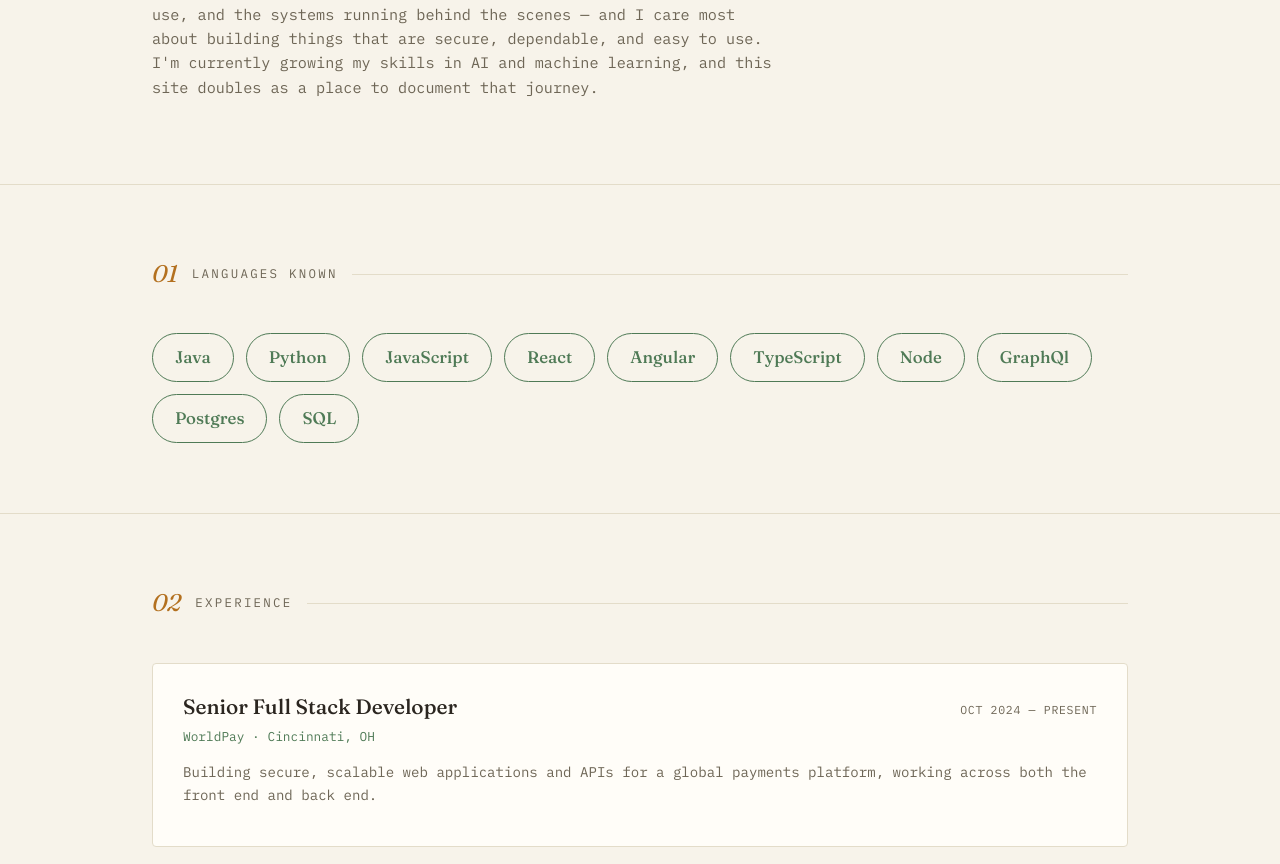
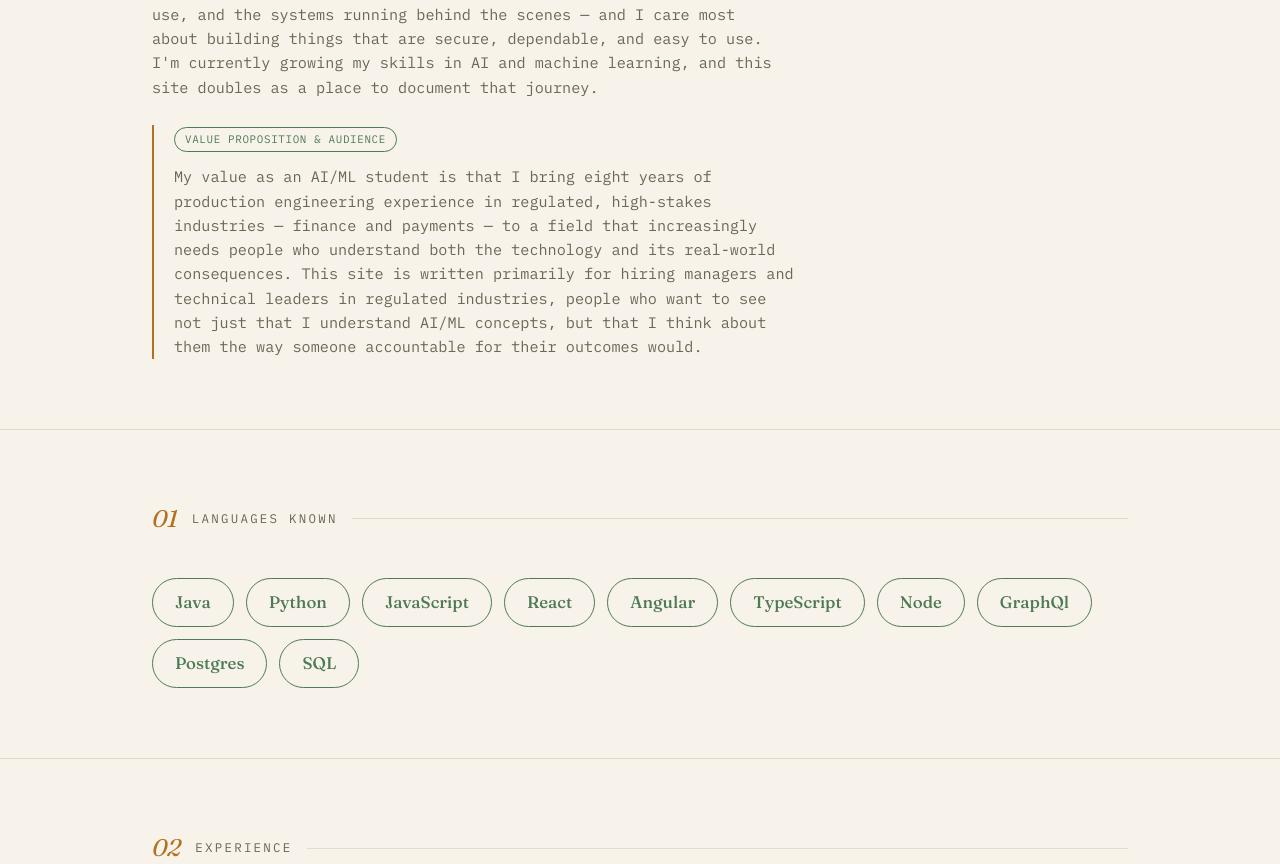
Before and after one commit to bodapava/my-portfolio, a React (Vite) app: page / in a window 1280 px wide. Shown: the part 1025-1889 px from the top of the page. Built offline with nearby package versions, Linux system fonts and the light colour scheme.

Commit message:
final changes

```diff
--- a/src/Portfolio.css
+++ b/src/Portfolio.css
@@ -89,6 +89,9 @@
 
 /* ABOUT */
 .pf-about{ max-width: 68ch; font-size: 0.95rem; color: var(--ink-dim); }
+.pf-value-prop{ margin-top: 26px; padding-left: 20px; border-left: 2px solid var(--amber); }
+.pf-value-prop .pf-tag-pill{ margin-bottom: 12px; display: inline-block; }
+.pf-value-prop .pf-about{ margin: 0; }
 
 /* LANGUAGES */
 .pf-lang-row{ display:flex; gap: 12px; flex-wrap: wrap; }
--- a/src/Portfolio.jsx
+++ b/src/Portfolio.jsx
@@ -24,6 +24,8 @@ const profile = {
     "Full-stack engineer with 8+ years building secure, reliable web applications for finance and payments companies — now expanding into AI and machine learning.",
   about:
     "I'm a full-stack software engineer with over 8 years of experience building web applications, mainly for finance and payments companies. I work across the whole stack — the parts people see and use, and the systems running behind the scenes — and I care most about building things that are secure, dependable, and easy to use. I'm currently growing my skills in AI and machine learning, and this site doubles as a place to document that journey.",
+  valueProposition:
+    "My value as an AI/ML student is that I bring eight years of production engineering experience in regulated, high-stakes industries — finance and payments — to a field that increasingly needs people who understand both the technology and its real-world consequences. This site is written primarily for hiring managers and technical leaders in regulated industries, people who want to see not just that I understand AI/ML concepts, but that I think about them the way someone accountable for their outcomes would.",
   // BASE_URL adapts automatically whether this site is hosted at the
   // domain root or in a GitHub Pages subfolder (e.g. /my-portfolio/).
   resumeUrl: `${import.meta.env.BASE_URL}Priyanka_Bodapati_Resume.pdf`,
@@ -162,6 +164,8 @@ const timelineInfo = {
     "To visually map 75 years of AI/ML history — the breakthroughs and the two \"winters\" where the field nearly stalled — so viewers can see that progress here has never been a straight line, and draw a takeaway from that pattern.",
   process:
     "Researched key milestones from the 1950 Turing Test through the 2025 GenAI race, classified each as an origin/breakthrough, winter, or boom event, then built an interactive horizontal timeline in React to display them chronologically with a color-coded legend, closing with a personal reflection on what the pattern suggests about today's AI boom.",
+  toolsUsed:
+    "React (functional components, data-driven rendering from a plain JS array), custom CSS for the timeline nodes and connectors — no external charting or animation library.",
   uniqueValue:
     "Rather than a static list of dates, the timeline is built to make a pattern visible — color-coding winters against booms so a viewer can see AI's boom/bust cycle for themselves instead of being told about it.",
   relevance:
@@ -264,6 +268,8 @@ const mlVsDl = {
       "To give a practical, decision-oriented comparison between machine learning and deep learning — not just definitions, but a guide for when to actually choose one over the other on a real project.",
     process:
       "Built a comparison table across six dimensions (how it learns, data needed, hardware, training time, explainability, best-suited data type), paired it with \"when to choose\" checklists for each, and grounded the comparison in two real-world case studies — one classic ML use case and one deep learning use case — before closing with a professional reflection tying the decision to my own work in financial services.",
+    toolsUsed:
+      "React for the comparison layout, a plain HTML table styled with custom CSS for the six-dimension comparison, and data-driven case study cards — no external table or charting library.",
     uniqueValue:
       "Most ML vs. DL explainers stop at definitions. This artifact frames the choice as a practical trade-off — cost, explainability, data availability — rather than \"which is smarter,\" which is closer to how the decision actually gets made on a real team.",
     relevance:
@@ -380,6 +386,8 @@ const neuralNet = {
       "To break down how neural networks actually learn — from a single neuron to a full training loop — into pieces simple enough to follow without oversimplifying the underlying mechanics.",
     process:
       "Structured the explanation as a sequence of building blocks (neuron → activation function → layered network → training loop → network types), and built two interactive elements — a draggable-slider neuron demo and a clickable training-loop stepper — so the concepts could be explored hands-on instead of only read.",
+    toolsUsed:
+      "React hooks (useState) driving the interactive neuron demo and the clickable training-loop stepper, hand-written inline SVG for the neuron and layer diagrams — no diagramming or animation library.",
     uniqueValue:
       "The interactivity is the differentiator — letting someone adjust inputs and watch a neuron \"fire\" or stay quiet turns an abstract equation into something they can experiment with directly, which sticks better than a static diagram.",
     relevance:
@@ -449,6 +457,8 @@ const dataQuality = {
       "To make the case that data quality — not algorithm choice — is usually the real determinant of whether an AI system succeeds or causes harm, and to make that abstract risk tangible.",
     process:
       "Opened with two concrete failure scenarios (biased hiring, missed fraud) to hook the reader, defined the pillars of \"good\" data, built an interactive slider demo showing how model accuracy degrades as messy data increases, catalogued five common data traps, and explained the \"3 V's\" of big data before closing with a leadership-focused takeaway.",
+    toolsUsed:
+      "React hooks (useState) for the interactive messy-data slider, a custom CSS-animated accuracy bar that updates live as the slider moves — no charting library.",
     uniqueValue:
       "The interactive demo turns a normally invisible problem — data quality — into a visible, quantified effect on accuracy in real time, which is more persuasive than describing it in the abstract.",
     relevance:
@@ -530,6 +540,8 @@ const aiNewsletter = {
       "To research and summarize genuinely new commercial AI applications released within roughly the last month across three industries — software development, finance, and retail — and explain what they mean for how each industry actually operates, not just what they do technically.",
     process:
       "Researched recent product launches and updates in each industry (Cursor 3, Claude Code on Opus 5, AWS Kiro, and Google Antigravity for software development; Q2's fraud tools and Mastercard's Decision Intelligence Pro for finance; Adobe Commerce's Catalogue Agent and Rokt's Brain V4 for retail), picked one company per industry for a deeper spotlight, and framed each around what changed and what it means going forward, before pulling all three together into one leadership takeaway.",
+    toolsUsed:
+      "React, data-driven arrays for the industries/stats/roundup content, a plain HTML table for the roundup — no interactive elements, since this artifact is written as a static newsletter rather than an explainer.",
     uniqueValue:
       "Written in a personal, first-person voice rather than a press-release tone, with each industry section closing on a plain \"so what does this mean\" takeaway instead of just describing the product.",
     relevance:
@@ -645,6 +657,10 @@ function HomeTab() {
         <div className="pf-wrap">
           <EntryLabel num="00" title="About" />
           <p className="pf-about">{profile.about}</p>
+          <div className="pf-value-prop">
+            <span className="pf-tag-pill">Value Proposition &amp; Audience</span>
+            <p className="pf-about">{profile.valueProposition}</p>
+          </div>
         </div>
       </section>
 
@@ -815,6 +831,10 @@ function DescriptionSection({ info }) {
         <div className="pf-case-card">
           <span className="pf-tag-pill">Process</span>
           <p className="pf-case-body">{info.process}</p>
+        </div>
+        <div className="pf-case-card">
+          <span className="pf-tag-pill">Tools &amp; Tech Used</span>
+          <p className="pf-case-body">{info.toolsUsed}</p>
         </div>
       </div>
     </div>
```
Also changed, not shown: 1 other file (tests, documents, lock files or other folders).
